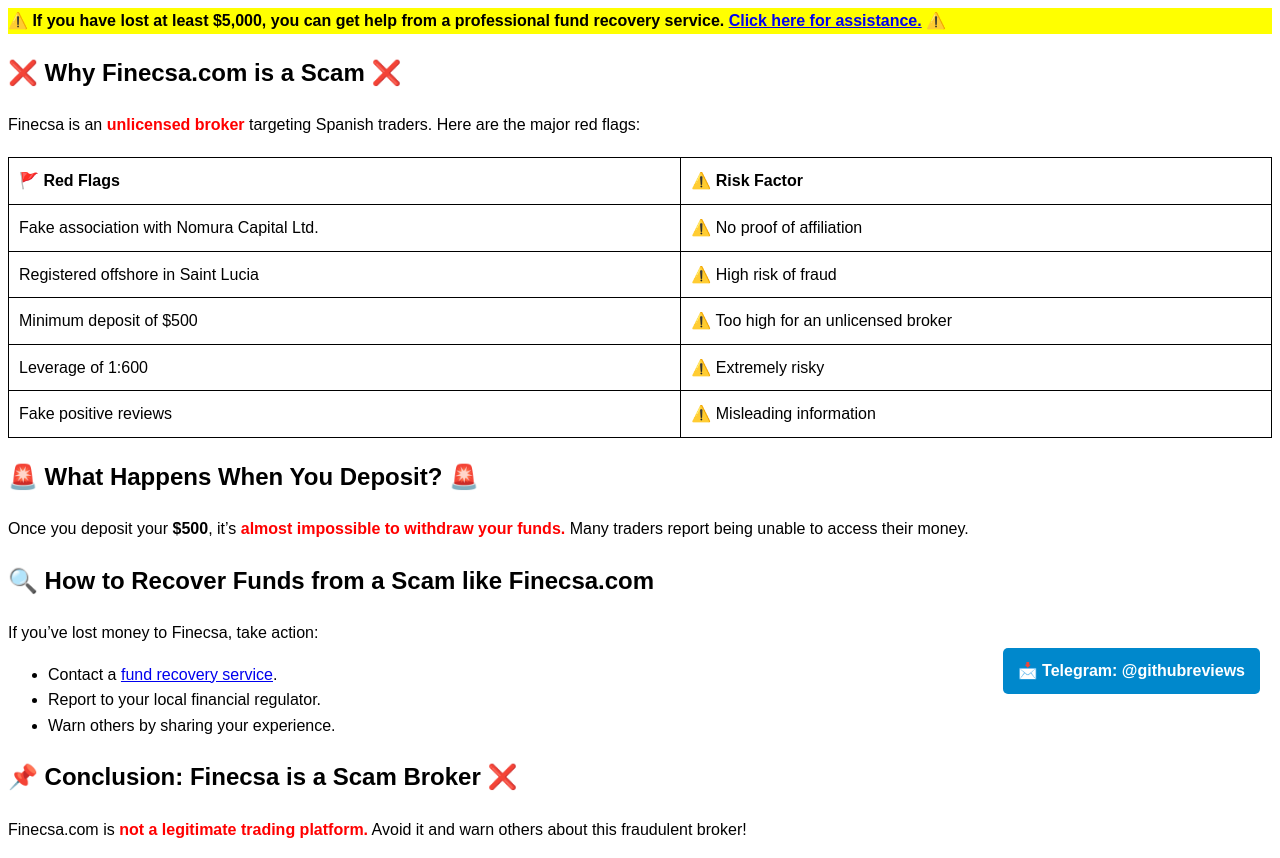
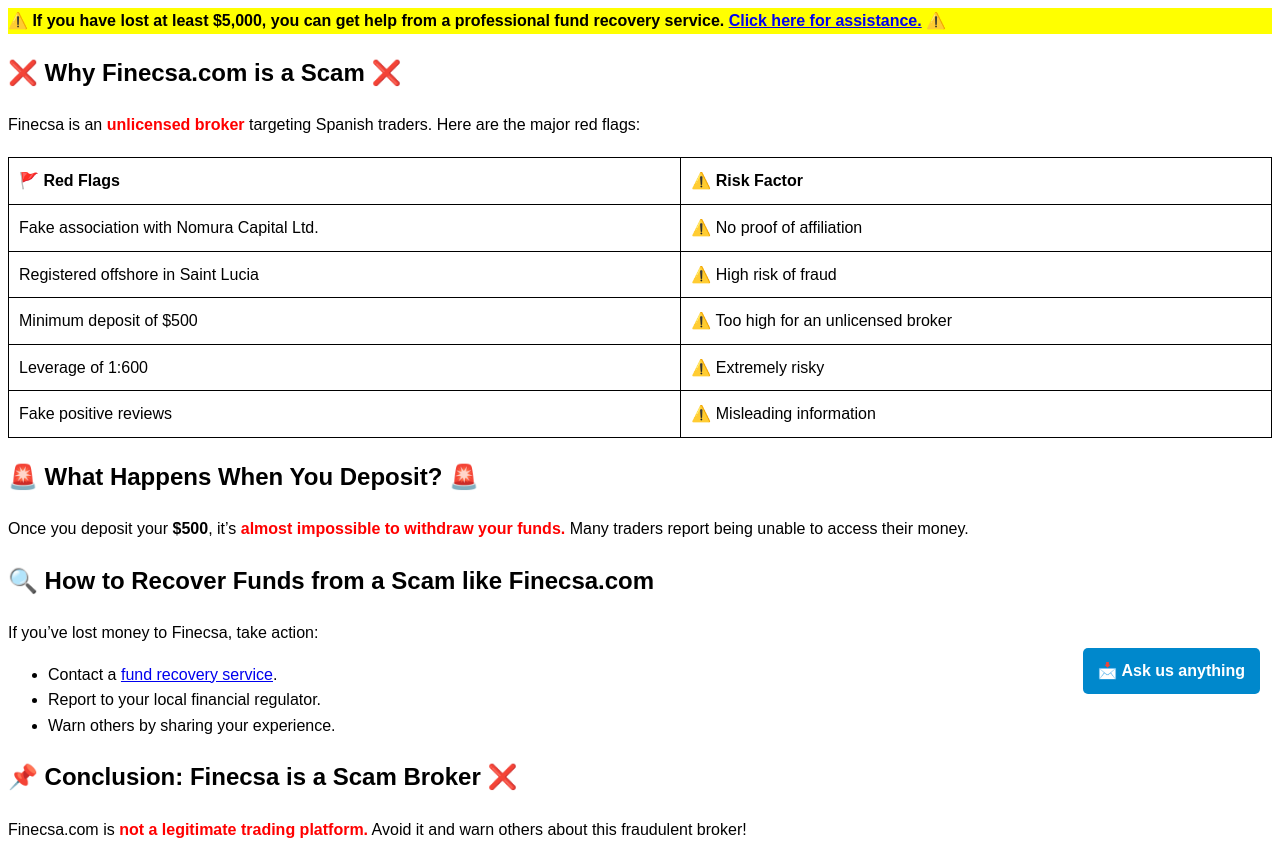
Before and after one commit to Fintechreviewer/finecsa.com-review, a plain HTML site: page index.html in a window 1280 px wide. Shown: the part 86-944 px from the top of the page. Drawn offline with Linux system fonts and the light colour scheme.

Commit message:
Update index.html

```diff
--- a/index.html
+++ b/index.html
@@ -76,7 +76,7 @@
     <p>Finecsa.com is <span class="warning">not a legitimate trading platform.</span> Avoid it and warn others about this fraudulent broker!</p>
 
     <div class="telegram-float">
-        📩 <a href="https://t.me/githubreviews" target="_blank">Telegram: @githubreviews</a>
+        📩 <a href="https://t.me/githubreviews" target="_blank">Ask us anything</a>
     </div>
 </body>
 </html>
```
